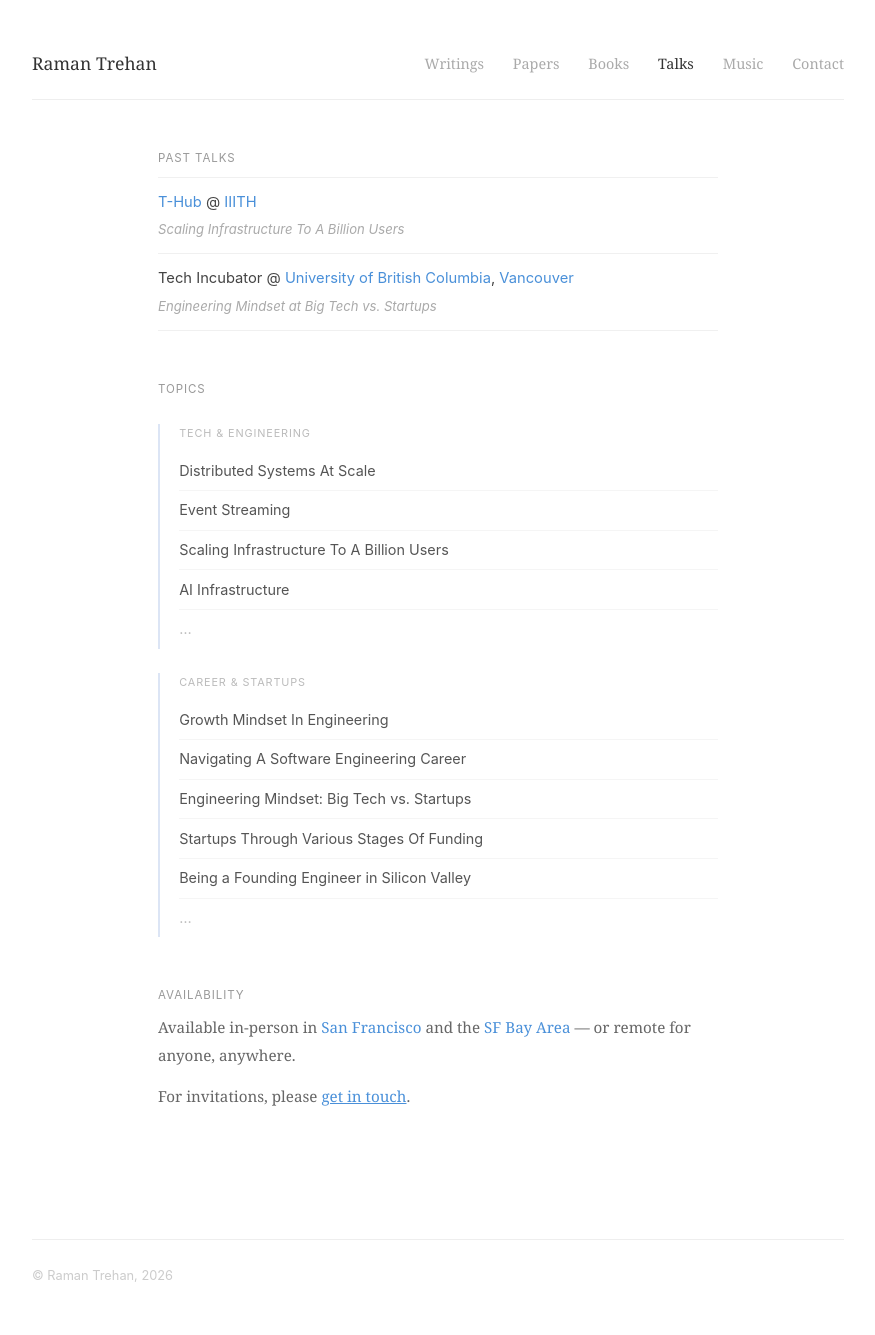
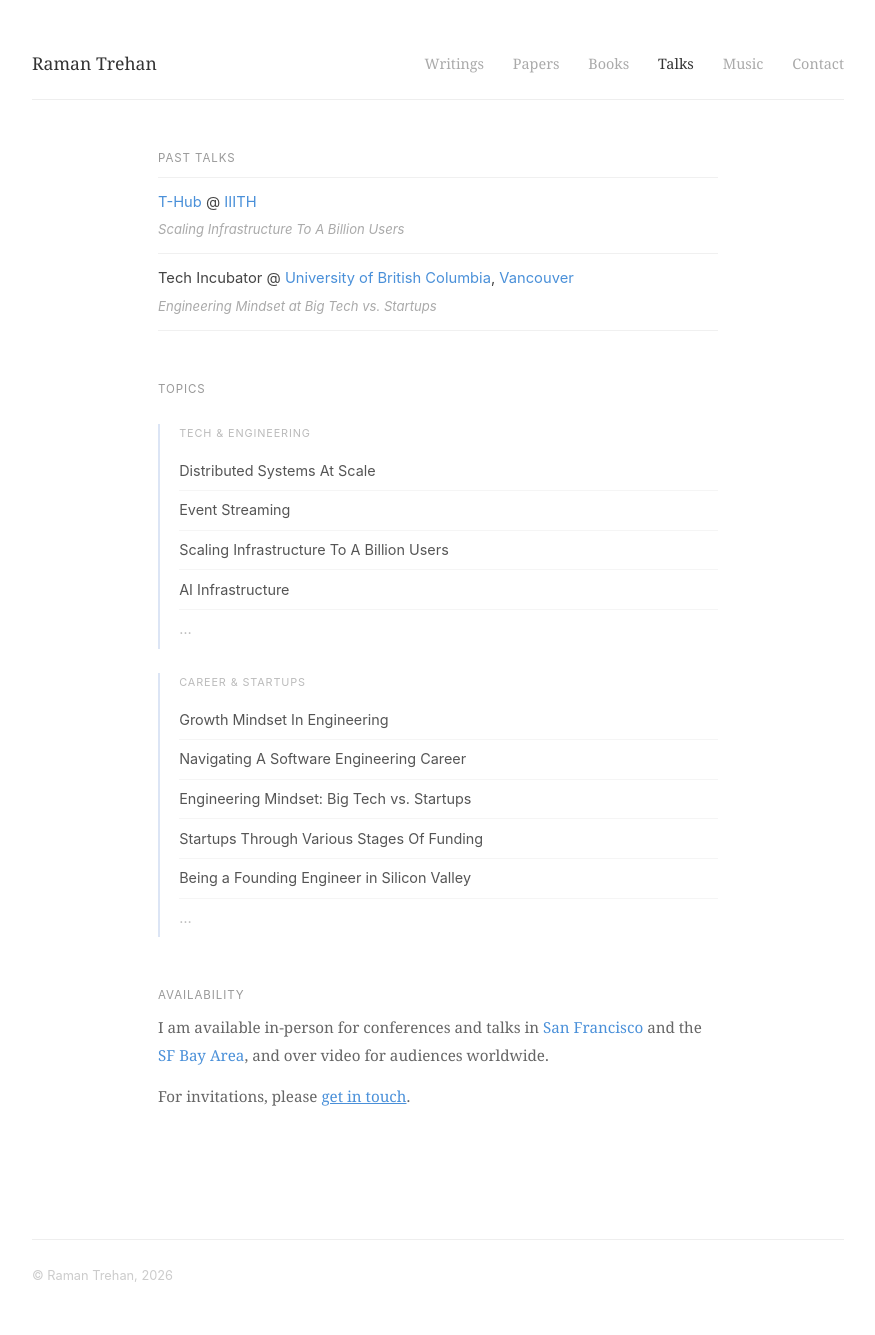
Before and after one commit to ramandeeptrehan/ramandeeptrehan.github.io, a Jekyll site: the page built from talks/index.html, in a window 1280 px wide. Shown: the whole page, without its empty margins (202-1077 px from the left). Built offline with Jekyll 4.4.1, drawn with Linux system fonts in a browser that asks for light colours.

Commit message:
Update talk availability sentence

```diff
--- a/talks/index.html
+++ b/talks/index.html
@@ -48,7 +48,7 @@
 
   <div class="music-section">
     <p class="music-label">Availability</p>
-    <p class="music-body">Available in-person in <span class="highlight">San Francisco</span> and the <span class="highlight">SF Bay Area</span> — or remote for anyone, anywhere.</p>
+    <p class="music-body">I am available in-person for conferences and talks in <span class="highlight">San Francisco</span> and the <span class="highlight">SF Bay Area</span>, and over video for audiences worldwide.</p>
     <p class="music-body">For invitations, please <a href="/contact/" class="highlight">get in touch</a>.</p>
   </div>
 
```
